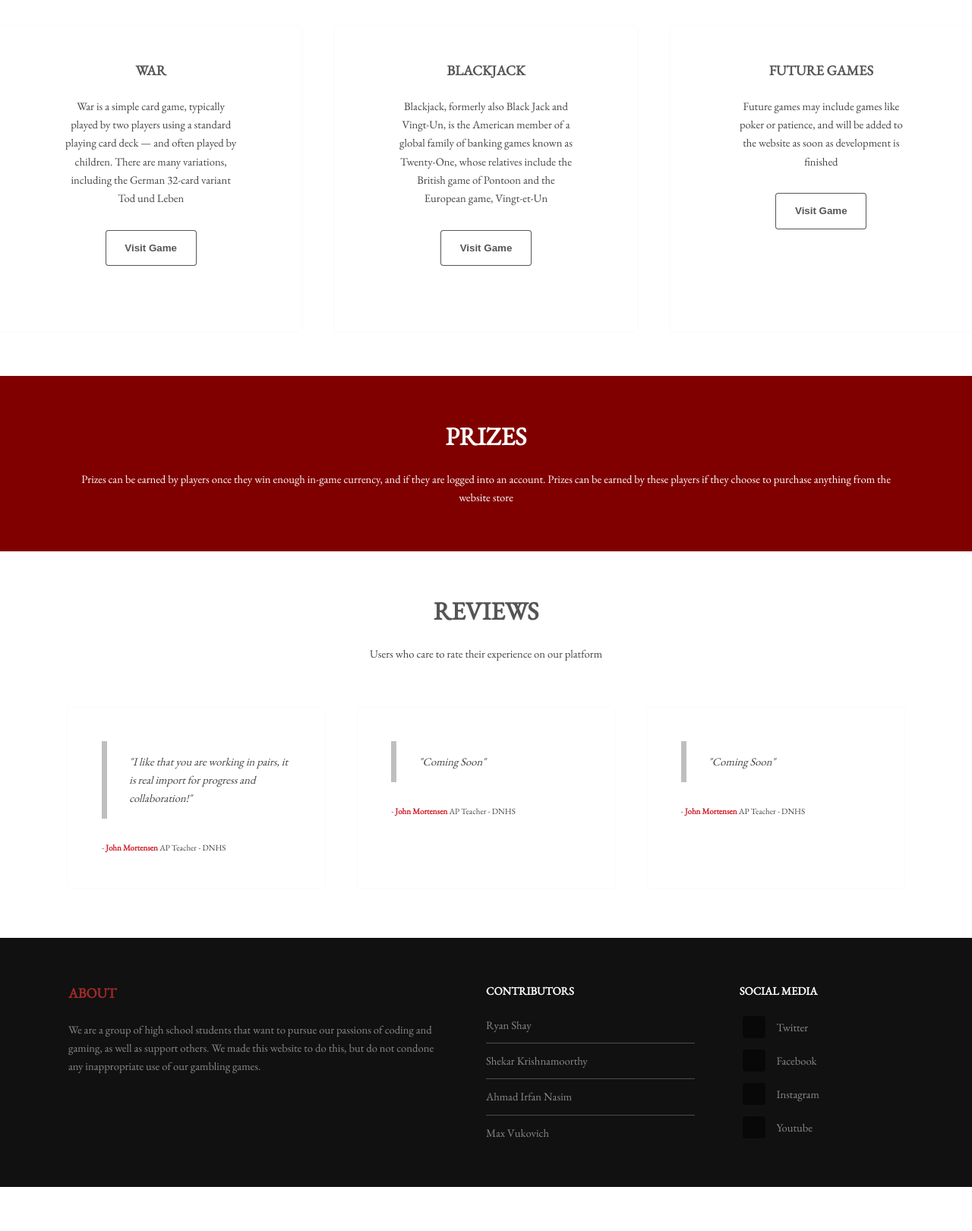
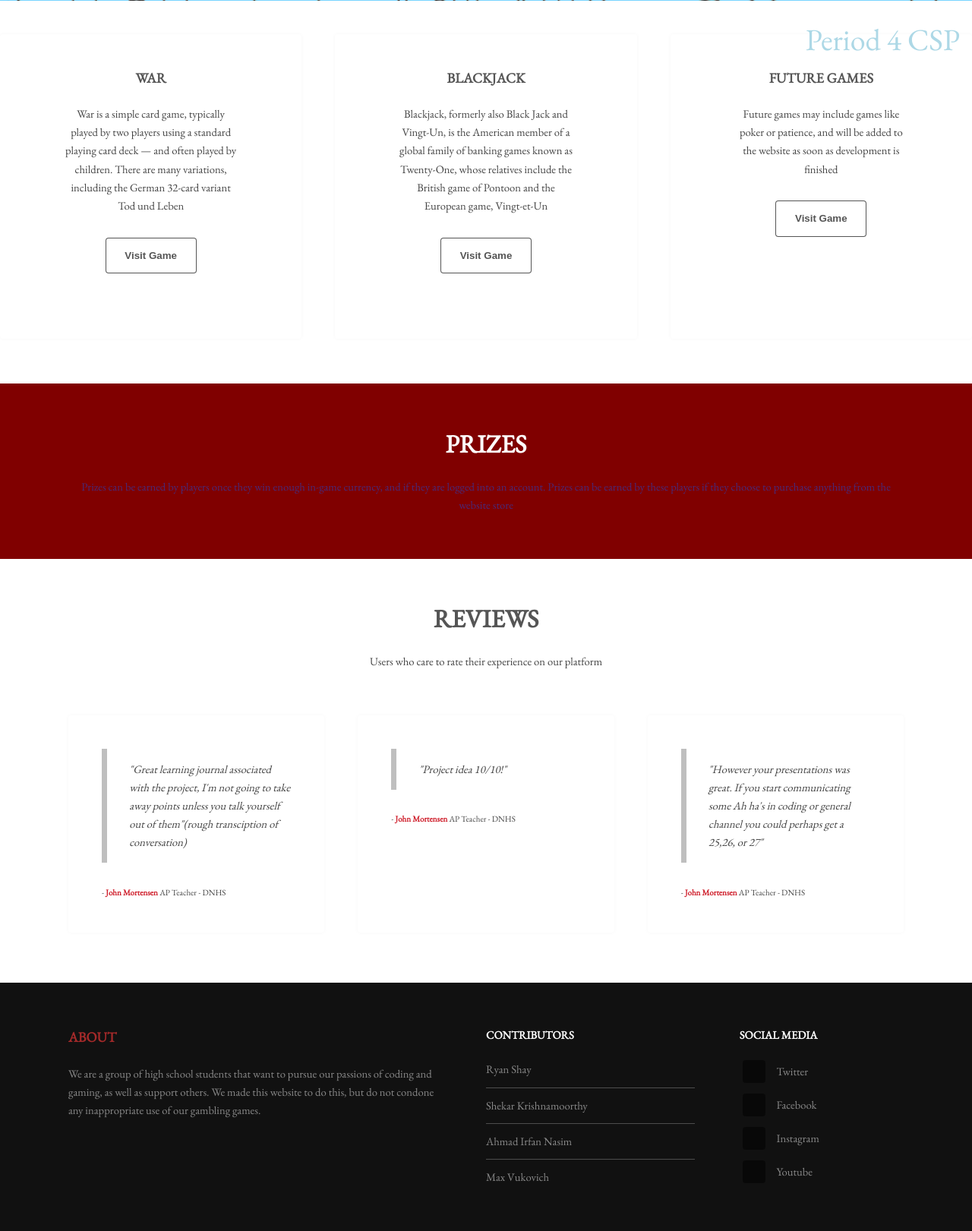
Before and after one commit to shekark642/P3-Prophets, a Flask app: page / in a window 1280 px wide; the page is wider, and only the part inside the window is pictured. Shown: the part 707-2328 px from the top of that part at 76% size. Before the commit the page ends 2270 px from the top of that part, so only its background shows below. Run offline with Flask 2, Linux system fonts and the light colour scheme; some libraries are stand-ins or nearby versions.

Commit message:
Push 1/7/21

```diff
--- a/templates/index.html
+++ b/templates/index.html
@@ -16,7 +16,7 @@
 
 
 <div>
-    <img src= "https://s7d2.scene7.com/is/image/ritzcarlton/RCARUBA_00081_conversion?$XlargeViewport100pct$" style = "position: fill; width: 1535px; height: 650px" alt=HELLO>
+    <img src= "../static/APCOMPSCIwebpage.png" style = "position: fill; width: 1535px; height: 660px" alt=HELLO>
 
     <div class="top-left">Card Games</div>
     <div class="top-left2">Members: Shekar, Ryan, Irfan, Max</div>
@@ -24,6 +24,9 @@
     <div class="bottom-right">Period 4 CSP </div>
 </div>
 
+<!-- Banner -->
+
+<!-- Highlights -->
 
         <header class="special">
             <div class="highlights">
@@ -73,7 +76,7 @@
 <section id="cta" class="wrapper" style = "background-color: maroon">
     <div class="inner">
         <h2>Prizes</h2>
-        <p style = "color: white;">Prizes can be earned by players once they win enough in-game currency, and if they are logged into an account. Prizes can be earned by these players if they choose to purchase anything from the website store</p>
+        <p>Prizes can be earned by players once they win enough in-game currency, and if they are logged into an account. Prizes can be earned by these players if they choose to purchase anything from the website store</p>
     </div>
 </section>
 
@@ -88,7 +91,7 @@
             <section>
                 <div class="content">
                     <blockquote>
-                        <p>"I like that you are working in pairs, it is real import for progress and collaboration!"</p>
+                        <p>"Great learning journal associated with the project, I'm not going to take away points unless you talk yourself out of them"(rough transciption of conversation)</p>
                     </blockquote>
                     <div class="author">
                         <p class="credit">- <strong>John Mortensen</strong> <span>AP Teacher - DNHS</span></p>
@@ -98,7 +101,7 @@
             <section>
                 <div class="content">
                     <blockquote>
-                        <p>"Coming Soon"</p>
+                        <p>"Project idea 10/10!"</p>
                     </blockquote>
                     <div class="author">
                         <p class="credit">- <strong>John Mortensen</strong> <span>AP Teacher - DNHS</span></p>
@@ -108,7 +111,7 @@
             <section>
                 <div class="content">
                     <blockquote>
-                        <p>"Coming Soon"</p>
+                        <p>"However your presentations was great.  If you start communicating some Ah ha's in coding or general channel you could perhaps get a 25,26, or 27"</p>
                     </blockquote>
                     <div class="author">
                         <p class="credit">- <strong>John Mortensen</strong> <span>AP Teacher - DNHS</span></p>
@@ -207,7 +210,7 @@
   bottom: 8px;
   right: 16px;
   font-size:40px;
-  color:white;
+  color:lightblue;
 }
 
 .centered {
```
Also changed, not shown: static/APCOMPSCIwebpage.png (added).
